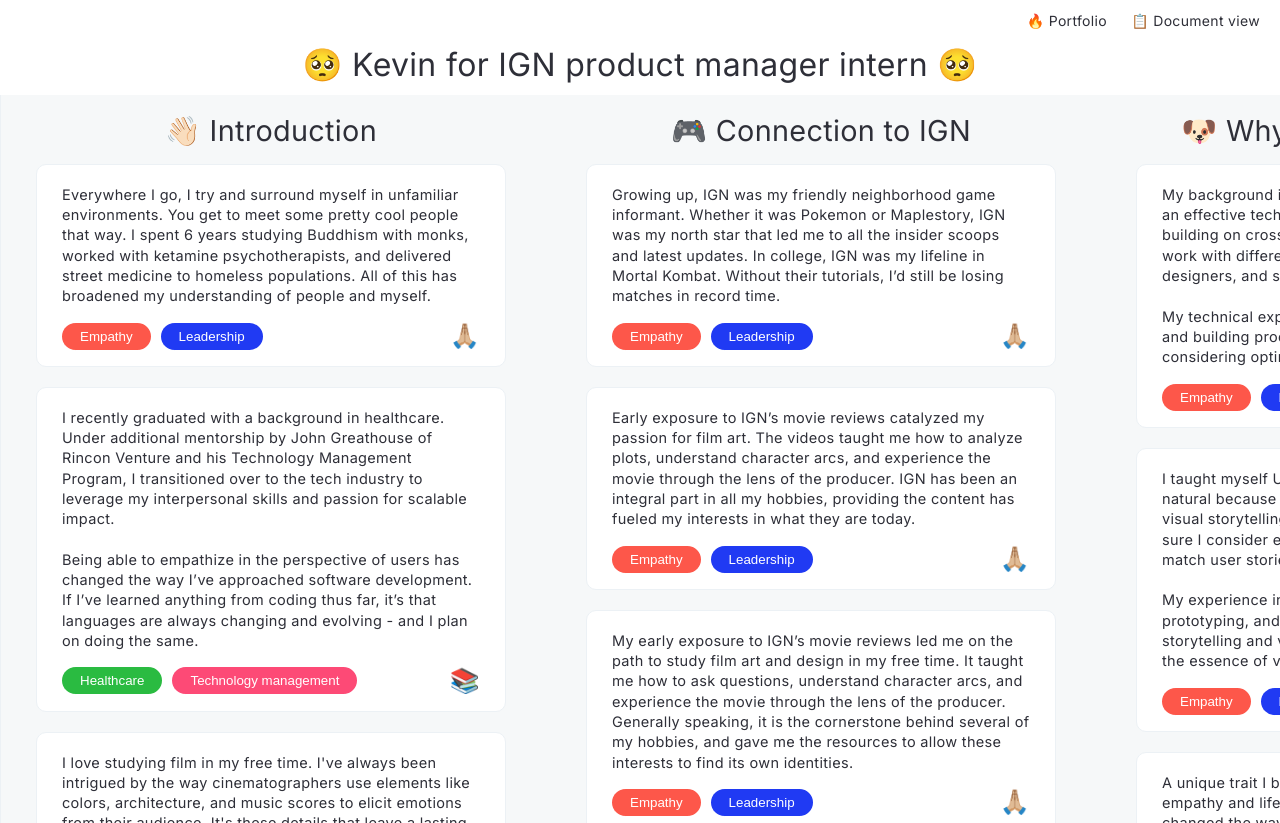
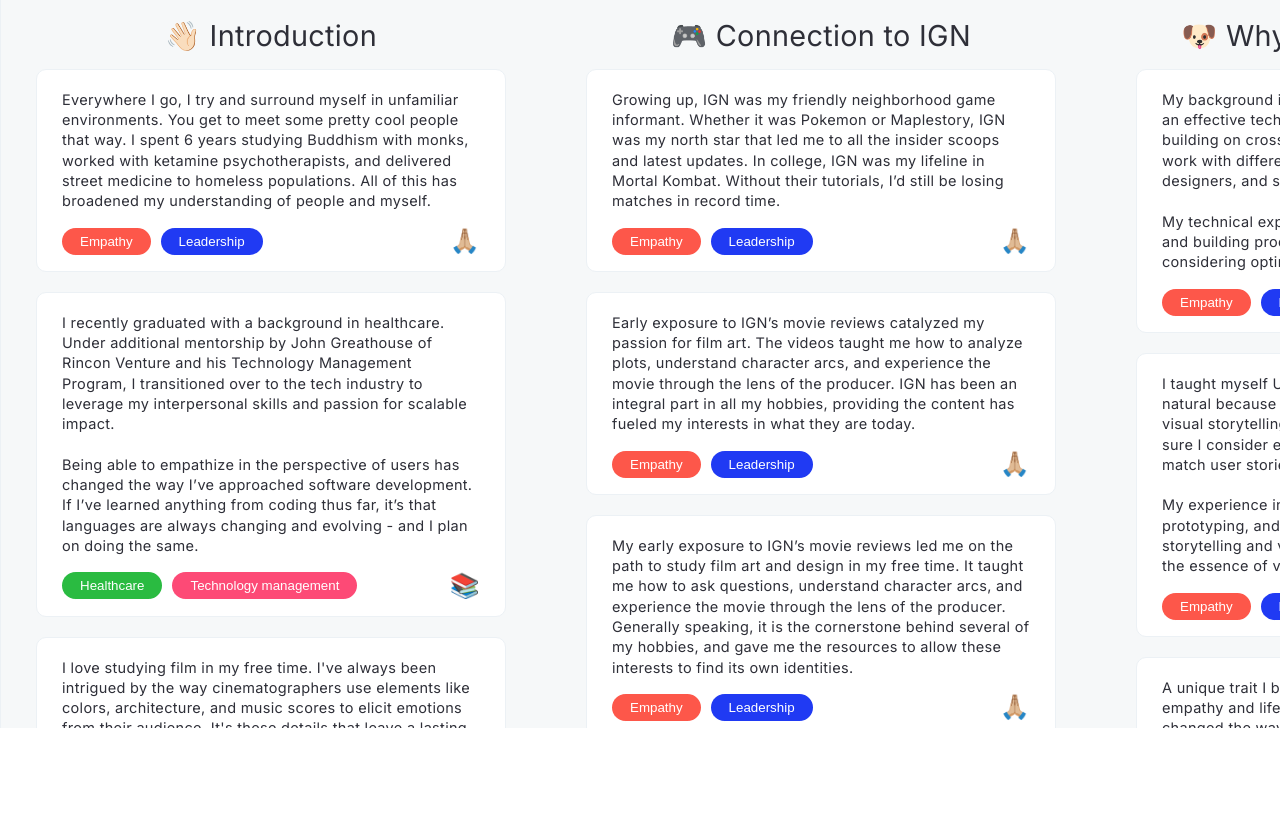
Before and after one commit to kevinnguyen805/ignapp, a React (Create React App) app: page / in a window 1280 px wide. After the commit the page ends 800 px from the top, so only its background shows below. Built offline with nearby package versions, Linux system fonts and the light colour scheme.

Commit message:
testing compatibility

```diff
--- a/src/App.js
+++ b/src/App.js
@@ -10,14 +10,14 @@
         <p className="application-title">🥺 Kevin for IGN product manager intern 🥺 </p>
       </div> */}
       <div className="app">
-        <div className="application-footer-container">
-          {/* <a className="application-links"> 📎 Resume</a> */}
+        {/* <div className="application-footer-container">
+          <a className="application-links"> 📎 Resume</a>
           <a className="application-links"> 🔥 Portfolio</a>
           <a className="application-links"> 📋 Document view</a>
         </div>
         <div className="application-title-container">
           <p className="application-title">🥺 Kevin for IGN product manager intern 🥺 </p>
-        </div>
+        </div> */}
 
         <div className="application-container">
           <Intro />
```
